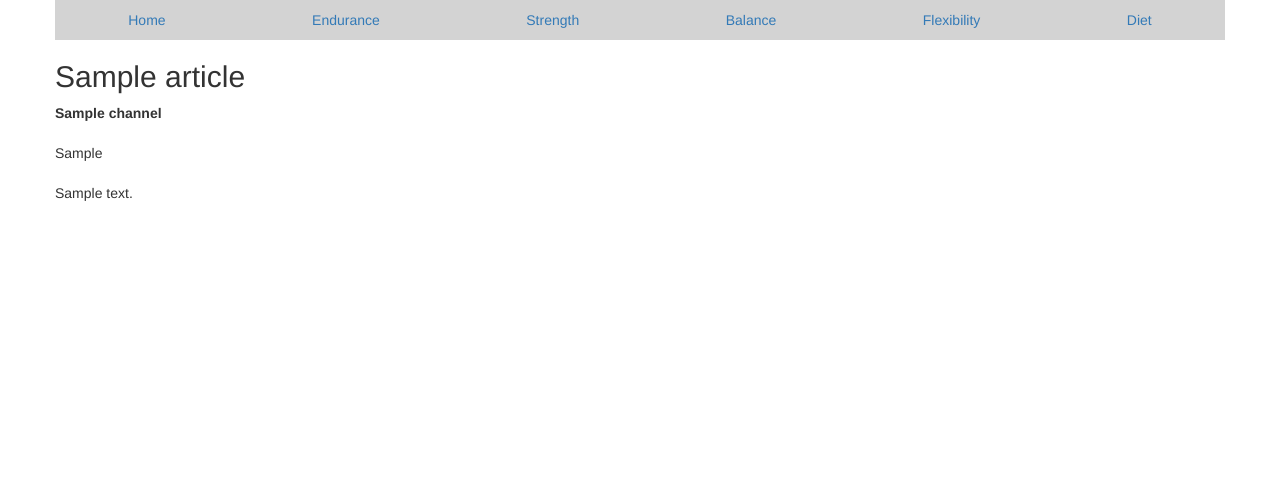
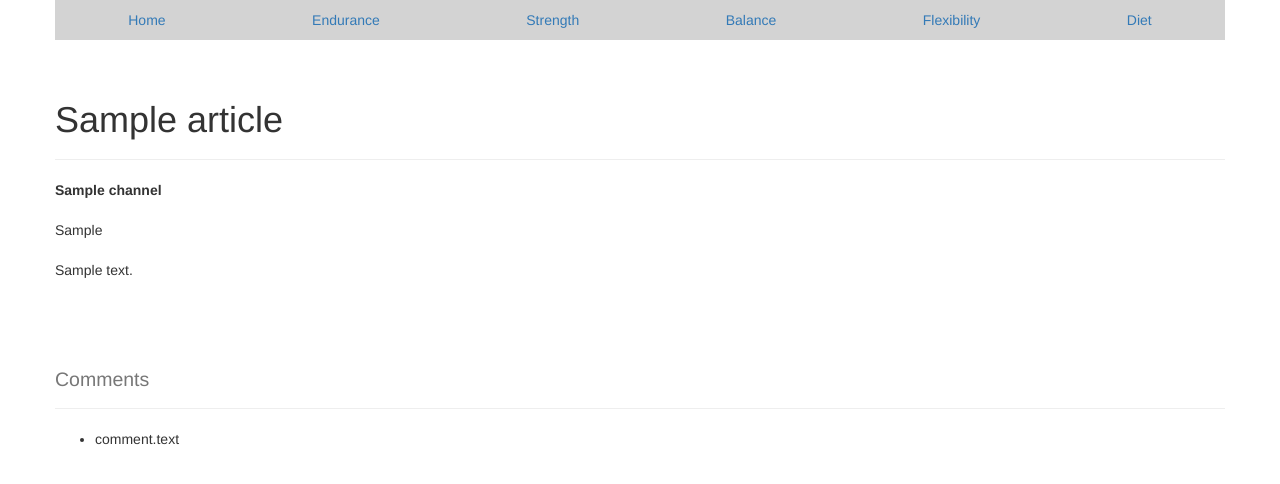
Before and after one commit to cferguson/djcms, a Django app: a page that uses articles/templates/article/detail.html in a window 1280 px wide. Shown: the top 484 px of the page. Run offline with Django 3.2, Linux system fonts and the light colour scheme; tables that the repository leaves empty hold one stand-in row (values such as "Sample post"); some libraries are stand-ins or nearby versions.

Commit message:
Added comments

```diff
--- a/articles/models.py
+++ b/articles/models.py
@@ -50,5 +50,6 @@ class ArticleView(models.Model):
 class Comment(models.Model):
 	article = models.ForeignKey(Article, null=False)
 	user = models.ForeignKey(User, null=False)
+	text = models.CharField(max_length=255, null=False, blank=False)
 	created = models.DateTimeField(auto_now_add =True, null=False)
 	modified = models.DateTimeField(auto_now=True, null=False)
--- a/articles/templates/article/detail.html
+++ b/articles/templates/article/detail.html
@@ -1,8 +1,8 @@
 {% extends "base.html" %}
 
 {% block content %}
-<div class="row">
-	<h1 class="h2">{{ article.title }}</h1>
+<div class="row page-header">
+	<h1>{{ article.title }}</h1>
 </div>
 <div class="row">
 	<strong>{{ article.channel }}</strong>
@@ -16,4 +16,16 @@
 	{{ article.text|linebreaks }}
 </div>
 <div class="row"><br></div>
+
+<div class="row page-header">
+	<h2><small>Comments</small></h2>
+</div>
+<div class="row">
+	<ul>
+	{% for comment in comments %}
+		<li>comment.text</li>
+	{% endfor %}
+	</ul>
+</div>
+
 {% endblock %}
--- a/articles/views.py
+++ b/articles/views.py
@@ -15,3 +15,9 @@ class DetailView(generic.DetailView):
 
 	query_pk_and_slug = True
 	slug_url_kwarg = 'slug'
+
+	def get_context_data(self, **kwargs):
+		context = super(DetailView, self).get_context_data(**kwargs)
+		context['comments'] = models.Comment.objects.filter(article=self.get_object())
+
+		return context
```
Also changed, not shown: articles/migrations/0002_comment_text.py (added).
